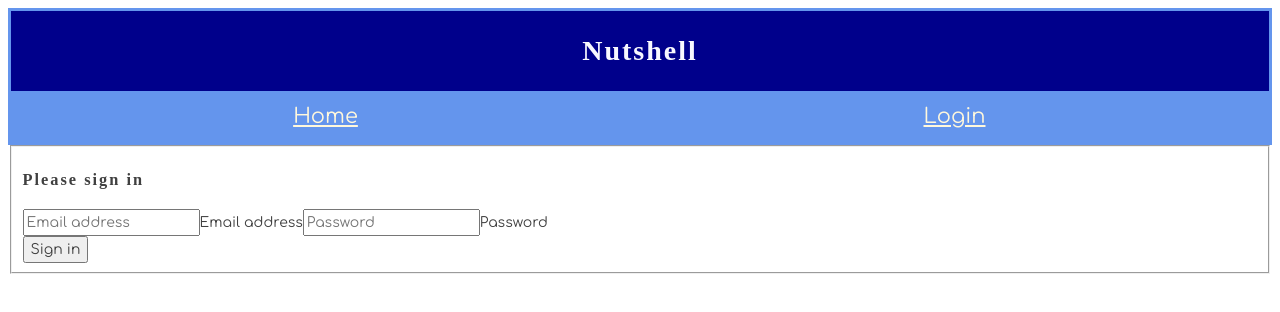
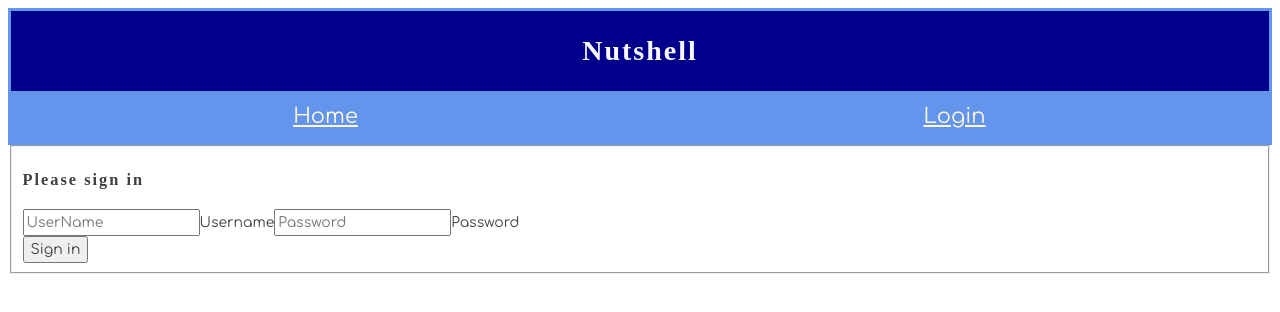
Before and after one commit to nss-day-cohort-38/react-nutshell-purple-turf-storm, a React (Create React App) app: page /login in a window 1280 px wide. Shown: the top 312 px of the page. Built offline with nearby package versions, Linux system fonts and the light colour scheme; a web font is replaced by a local one.

Commit message:
change validation to username

```diff
--- a/src/components/auth/Login.js
+++ b/src/components/auth/Login.js
@@ -3,7 +3,7 @@ import "../Nutshell.css"
 import UserManager from "../../modules/UserManager"
 
 const Login = props => {
-  const [credentials, setCredentials] = useState({ email: "", password: "" });
+  const [credentials, setCredentials] = useState({ userName: "", password: "" });
 
   // Update state whenever an input field is edited
   const handleFieldChange = (evt) => {
@@ -17,14 +17,14 @@ const Login = props => {
     let valid = false;
     UserManager.getAll().then(users => {
         users.filter(user => {
-            if(user.email === credentials.email && user.password === credentials.password) {
+            if(user.userName === credentials.userName && user.password === credentials.password) {
                 valid = true;
                 props.setUser(credentials)
                 props.history.push("/");
             }
         })
         if(!valid) {
-            alert("incorrect email/password")
+            alert("incorrect username/password")
         }
     })
   }
@@ -34,11 +34,11 @@ const Login = props => {
       <fieldset>
         <h3>Please sign in</h3>
         <div className="formgrid">
-          <input onChange={handleFieldChange} type="email"
-            id="email"
-            placeholder="Email address"
+          <input onChange={handleFieldChange} type="userName"
+            id="userName"
+            placeholder="UserName"
             required="" autoFocus="" />
-          <label htmlFor="inputEmail">Email address</label>
+          <label htmlFor="inputUserName">Username</label>
 
           <input onChange={handleFieldChange} type="password"
             id="password"
```
